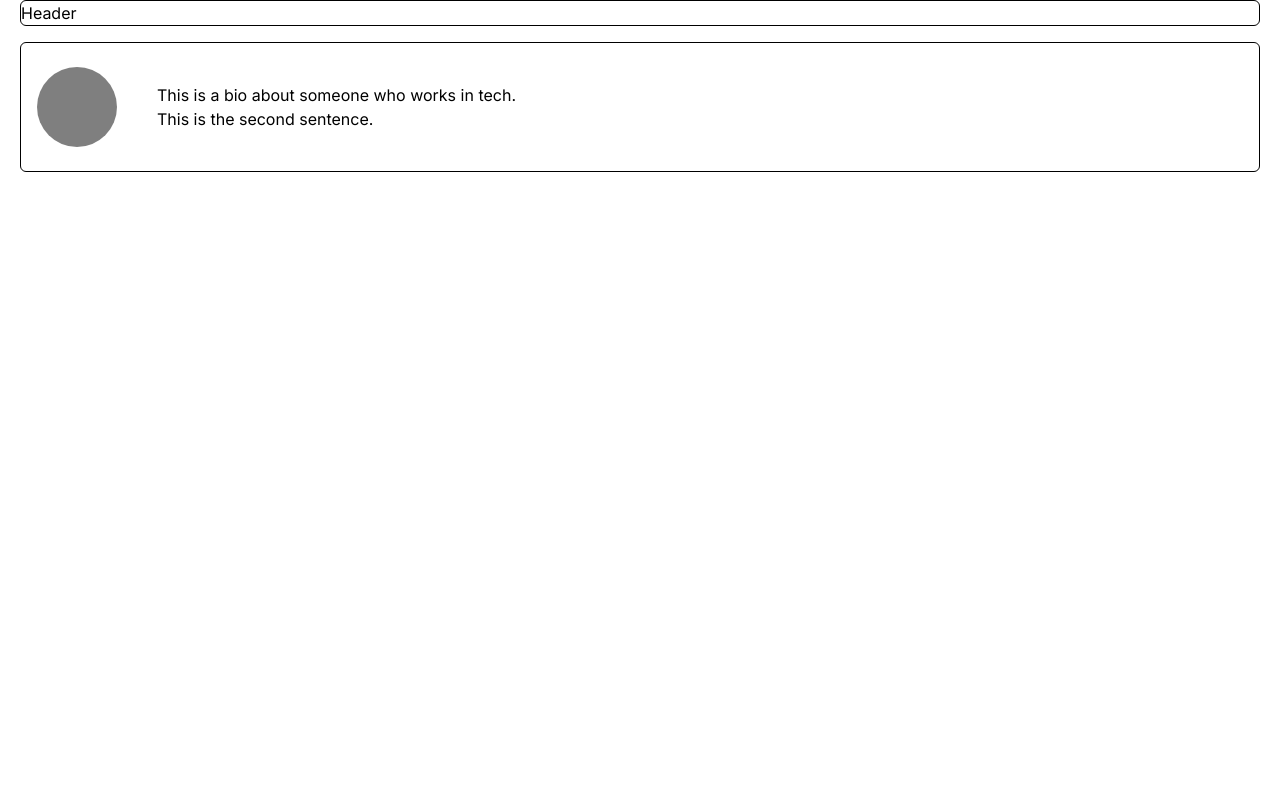
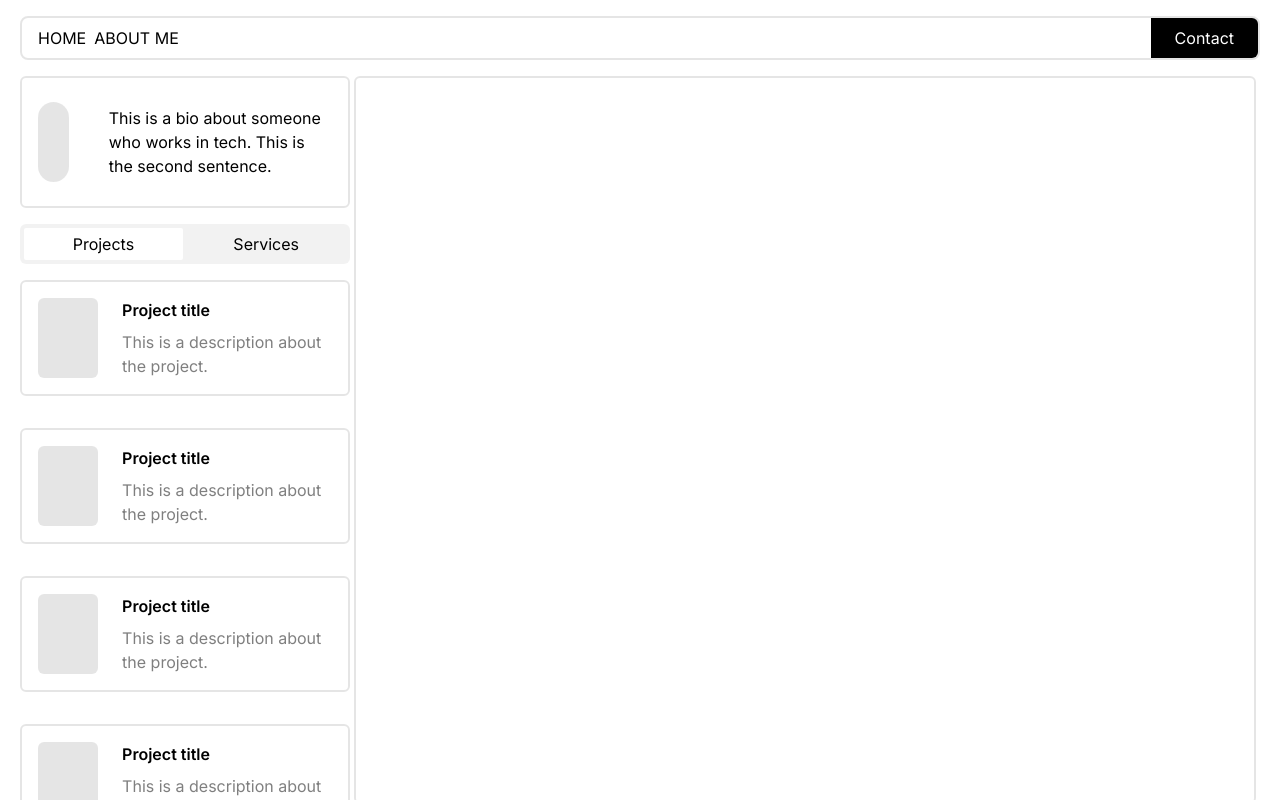
Before and after one commit to Ba-Zen/cc-justify, a Next.js app: page / in a window 1280 px wide. Built offline with nearby package versions, Linux system fonts and the light colour scheme.

Commit message:
home page scaffolding

```diff
--- a/src/app/page.js
+++ b/src/app/page.js
@@ -1,15 +1,34 @@
 import PageWrapper from '@/components/page-wrapper'
+import Pill from '@/components/pill'
 import Image from 'next/image'
 
 export default function Home() {
   return (
     <PageWrapper>
-      <div className='py-6 border border-black rounded-md mt-4 flex gap-4 px-4 items-center'>
-        <div className='bg-black/50 rounded-full h-20 w-20 mr-6'></div>
-        <p className='max-w-sm'>
-          This is a bio about someone who works in tech. This is the second
-          sentence.
-        </p>
+      <div className='flex flex-col lg:flex-row'>
+        <div className='flex flex-col pr-4 w-full lg:w-[37vw] xl:w-[27vw] lg:fixed'>
+          <div className='py-6 border-2 border-black/10 rounded-md mt-4 flex gap-4 px-4 items-center'>
+            <div className='bg-black/10 rounded-full h-20 w-20 mr-6'></div>
+            <p className='max-w-sm'>
+              This is a bio about someone who works in tech. This is the second
+              sentence.
+            </p>
+          </div>
+
+          <div className='flex py-1 bg-black/5 rounded-md mt-4'>
+            <div className='w-full text-center bg-white ml-1 py-1 rounded-sm'>
+              Projects
+            </div>
+            <div className='w-full text-center  mx-1 py-1 rounded-sm'>
+              Services
+            </div>
+          </div>
+
+          {Array.from({ length: 9 }, (_, i) => (
+            <Pill key={i} />
+          ))}
+        </div>
+        <div className='w-full h-[35vh] md:h-[60vh] lg:mt-4 lg:h-[91vh] lg:w-[60vw] lg:fixed right-6 lg:ml-auto xl:w-[70.5vw] aspect-square border-2 border-black/10 rounded-md'></div>
       </div>
     </PageWrapper>
   )
--- a/src/components/header.js
+++ b/src/components/header.js
@@ -1,9 +1,21 @@
+import Link from 'next/link'
 import PageWrapper from './page-wrapper'
 
 export default function Header() {
   return (
-    <PageWrapper>
-      <div className='w-full border border-black rounded-md'>Header</div>
+    <PageWrapper className='mt-4'>
+      <div className='w-full border-2 border-black/10 rounded-lg overflow-hidden flex justify-between items-center'>
+        <div className='flex gap-2 uppercase pl-4'>
+          <Link href='/'>Home</Link>
+          <Link href='/'>About Me</Link>
+        </div>
+        <Link
+          href='/contact'
+          className='h-full bg-black text-white py-2 px-6'
+        >
+          Contact
+        </Link>
+      </div>
     </PageWrapper>
   )
 }
--- a/src/components/page-wrapper.js
+++ b/src/components/page-wrapper.js
@@ -1,3 +1,3 @@
-export default function PageWrapper({ children }) {
-  return <div className='px-2 lg:px-5'>{children}</div>
+export default function PageWrapper({ children, className }) {
+  return <div className={`px-2 lg:px-5 ${className}`}>{children}</div>
 }
--- /dev/null
+++ b/src/components/pill.js
@@ -0,0 +1,14 @@
+export default function Pill() {
+  return (
+    <div className='flex gap-4 border-2 border-black/10 my-4 py-4 pl-4 rounded-md'>
+      <div className='w-20 h-20 rounded-md bg-black/10'></div>
+
+      <div className='flex flex-col gap-y-2 justify-center px-2'>
+        <p className='text-black font-semibold'>Project title</p>
+        <p className='text-black/50'>
+          This is a description about the project.
+        </p>
+      </div>
+    </div>
+  )
+}
```
